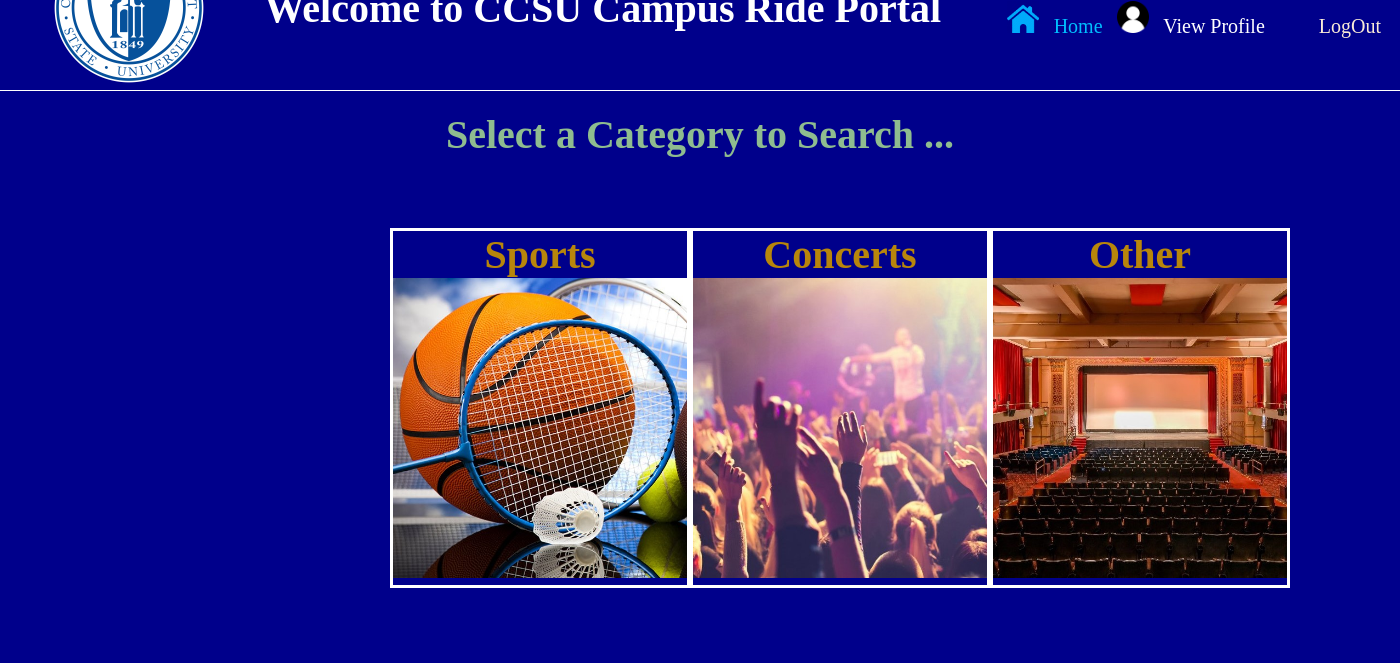
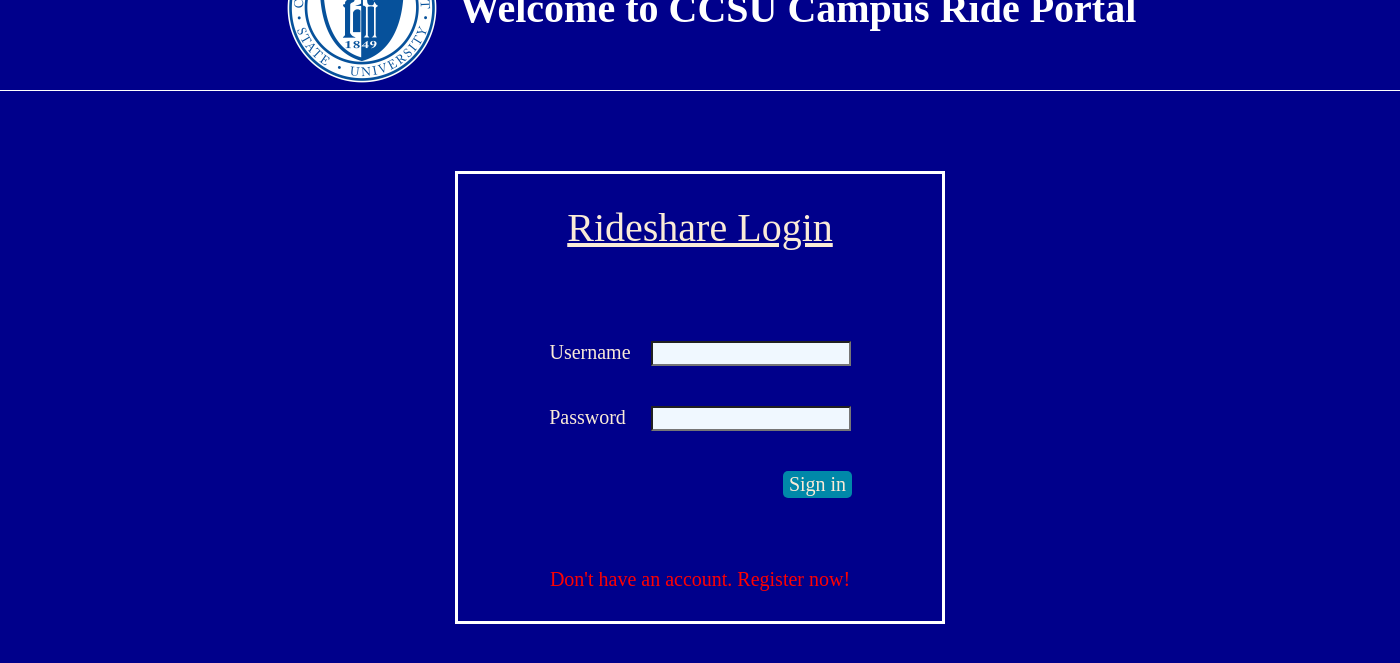
Before and after one commit to gsavvidis7/CCSU_Drive_Service, a Django app: page /login/ in a window 1400 px wide. Shown: the part 74-737 px from the top of the page. Run offline with Django 3.2, Linux system fonts and the light colour scheme.

Commit message:
Fixed login problems

```diff
--- a/home/urls.py
+++ b/home/urls.py
@@ -2,7 +2,7 @@
 from . import views
 
 urlpatterns = [
-    path('', views.loginpg, name='loginpg'),
+    path('', views.logout, name='logout'),
     path('index/', views.index, name='index'),
     path('register/', views.register, name='register'),
     path('login/', views.login, name='login'),
--- a/home/views.py
+++ b/home/views.py
@@ -5,10 +5,6 @@
 
 def index(request):
     return render(request, 'index.html')
-
-
-def loginpg(request):
-    return render(request, 'login.html')
 
 
 def login(request):
@@ -25,12 +21,12 @@
             messages.info(request, 'Invalid credentials')
             return redirect('login')
     else:
-        return render(request, 'index.html')
+        return render(request, 'login.html')
 
 
 def logout(request):
     auth.logout(request)
-    return redirect('login')
+    return render(request, 'login.html')
 
 
 def register(request):
--- a/templates/index.html
+++ b/templates/index.html
@@ -11,7 +11,7 @@
             <ul>
                 <li><a href="{% url 'index' %}" class="home_mes"> <img class="home_icon" src="{% static 'img/home_icon.png' %}" alt="Home_icon"> &nbsp Home</a></li>
                 <li><a href="#" class="prof_mes"> <img class="prof_icon" src="{% static 'img/prof_icon.png' %}" alt="Prof_icon"> &nbsp View Profile</a></li>
-                <li><a href="{% url 'loginpg' %}">LogOut</a></li>
+                <li><a href="{% url 'logout' %}">LogOut</a></li>
             </ul>
        </div>
 
--- a/templates/login.html
+++ b/templates/login.html
@@ -9,6 +9,9 @@
 {% endblock %}
 
 {% block content %}
+    {% for message in messages %}
+        <h3 style="color: red">{{ message }}</h3>
+    {% endfor %}
             <div class="links">
                     <form action="{% url 'login' %}" method="POST"> {% csrf_token %}
                     <ul>
```
Also changed, not shown: db.sqlite3.
